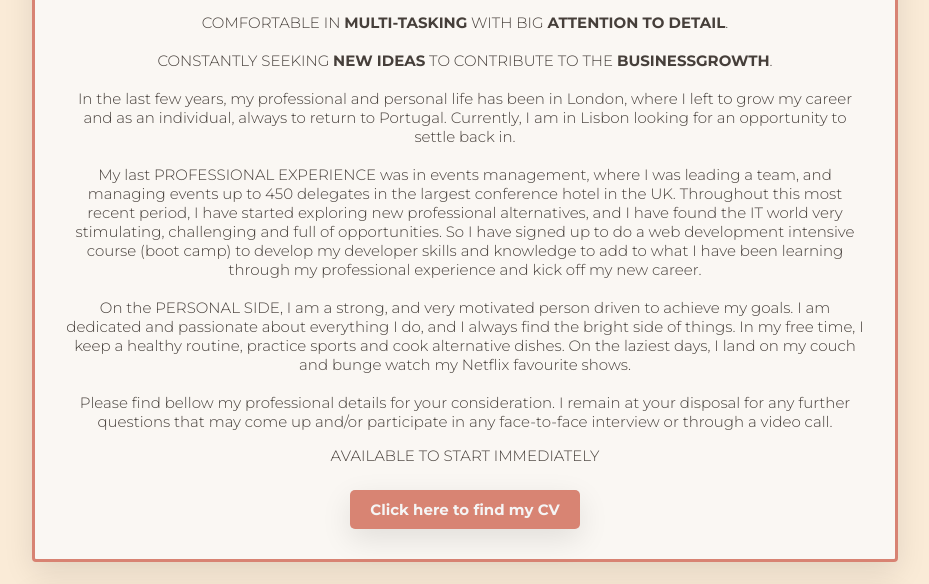
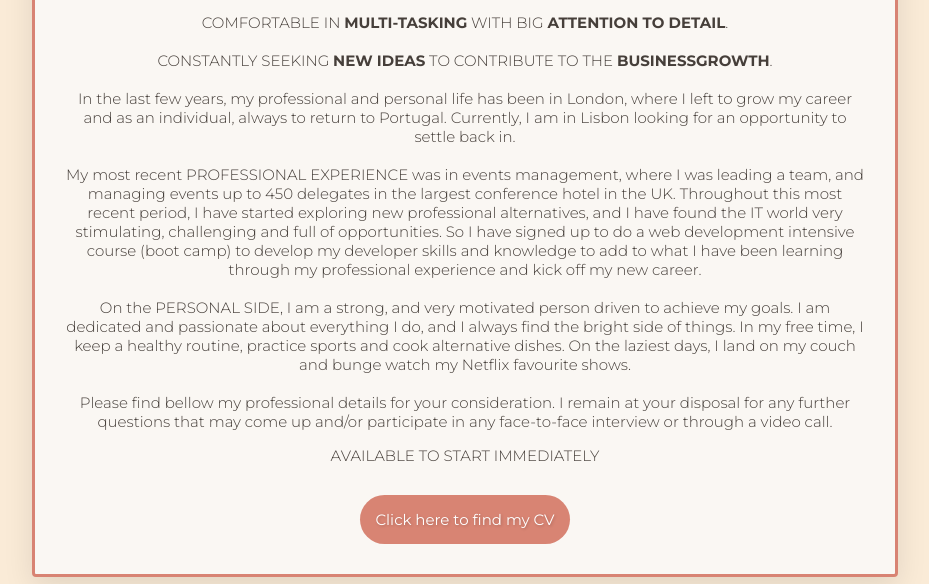
Before and after one commit to Martasimaz/profile, a plain HTML site: page index.html in a window 1280 px wide. Shown: the part 446-1030 px from the top of the page, without its empty margins (175-1104 px from the left). Drawn offline with Linux system fonts and the light colour scheme.

Commit message:
make my profile useful

```diff
--- a/index.html
+++ b/index.html
@@ -24,7 +24,7 @@
       <br>
       <br>In the last few years, my professional and personal life has been in London, where I left to grow my career and as an individual, always to return to Portugal. Currently, I am in Lisbon looking for an opportunity to settle back in.
       <br>
-      <br>My last PROFESSIONAL EXPERIENCE was in events management, where I was leading a team, and managing events up to 450 delegates in the largest conference hotel in the UK.
+      <br>My most recent PROFESSIONAL EXPERIENCE was in events management, where I was leading a team, and managing events up to 450 delegates in the largest conference hotel in the UK.
           Throughout this most recent period, I have started exploring new professional alternatives, and I have found the IT world very stimulating, challenging and full of opportunities. So I have signed up to do a web development intensive course (boot camp) to develop my developer skills and knowledge to add to what I have been learning through my professional experience and kick off my new career.
       <br>
       <br>On the PERSONAL SIDE, I am a strong, and very motivated person driven to achieve my goals. I am dedicated and passionate about everything I do, and I always find the bright side of things.
@@ -33,7 +33,7 @@
       <br>Please find bellow my professional details for your consideration. I remain at your disposal for any further questions that may come up and/or participate in any face-to-face interview or through a video call.
     <p>AVAILABLE TO START IMMEDIATELY</p>
     </p>
-    <a href="documents/MSA_web_cv.pdf" width="700px" height="1800px" target="_blank" id="btn-pink">Click here to find my CV</a>
+    <a href="documents/MSA_web_cv.pdf" width="700px" height="1800px" target="_blank" class="btn-pink">Click here to find my CV</a>
   </div>
     <div class="card">
       <h3>Find more about me</h3>
--- a/style.css
+++ b/style.css
@@ -1,9 +1,10 @@
 @import url('https://fonts.googleapis.com/css2?family=Montserrat:ital,wght@0,200;0,300;0,400;0,500;0,600;0,700;0,800;0,900;1,100;1,200;1,300;1,400;1,500;1,600;1,700;1,800;1,900&display=swap');
+@import url("components/buttons.css");
 
 body {
   background-color: #FAEBD7;
   background-image: url("images/background.jpeg");
-  font-family: Montserrat; sans-serif;
+  font-family: Montserrat, sans-serif;
   color: #463f3a;
   font-size: 15px;
   line-height: normal;
@@ -35,11 +36,6 @@ body {
     font-weight: bold;
   }
 
-  a:hover {
-    font-size: 20px;
-    color:#bcb8b1;
-  }
-
   .card {
     padding: 30px;
     border: solid #D88373;
@@ -55,14 +51,24 @@ body {
     box-shadow: 0 10px 30px rgba(0,0,0,.1);
     border: solid #8a817c;
   }
-  #btn-pink{
-    border-radius: 5px;
+  .btn-pink{
     background-color: #d88473;
-    box-shadow: 0 10px 30px rgba(0,0,0,.1);
-    color: whitesmoke;
-    padding: 10px 20px;
+    padding: 15px;
+    border: unset;
+    color: white;
+    font-weight: bolder;
+    border-radius: 80px;
+    text-shadow:1px 1px 3px rgba(0,0,0,0.2) ;
+    transition: background 0.3s ease;
     display: inline-block;
-    margin-top: 10px;
+    margin-top: 15px;
+  }
+  .btn-pink:hover {
+    background-color: white;
+    color:#d88473;
+  }
+  a:hover {
+    opacity: 0.5
   }
 
   #list-inline {
```
Also changed, not shown: 1 other file.
